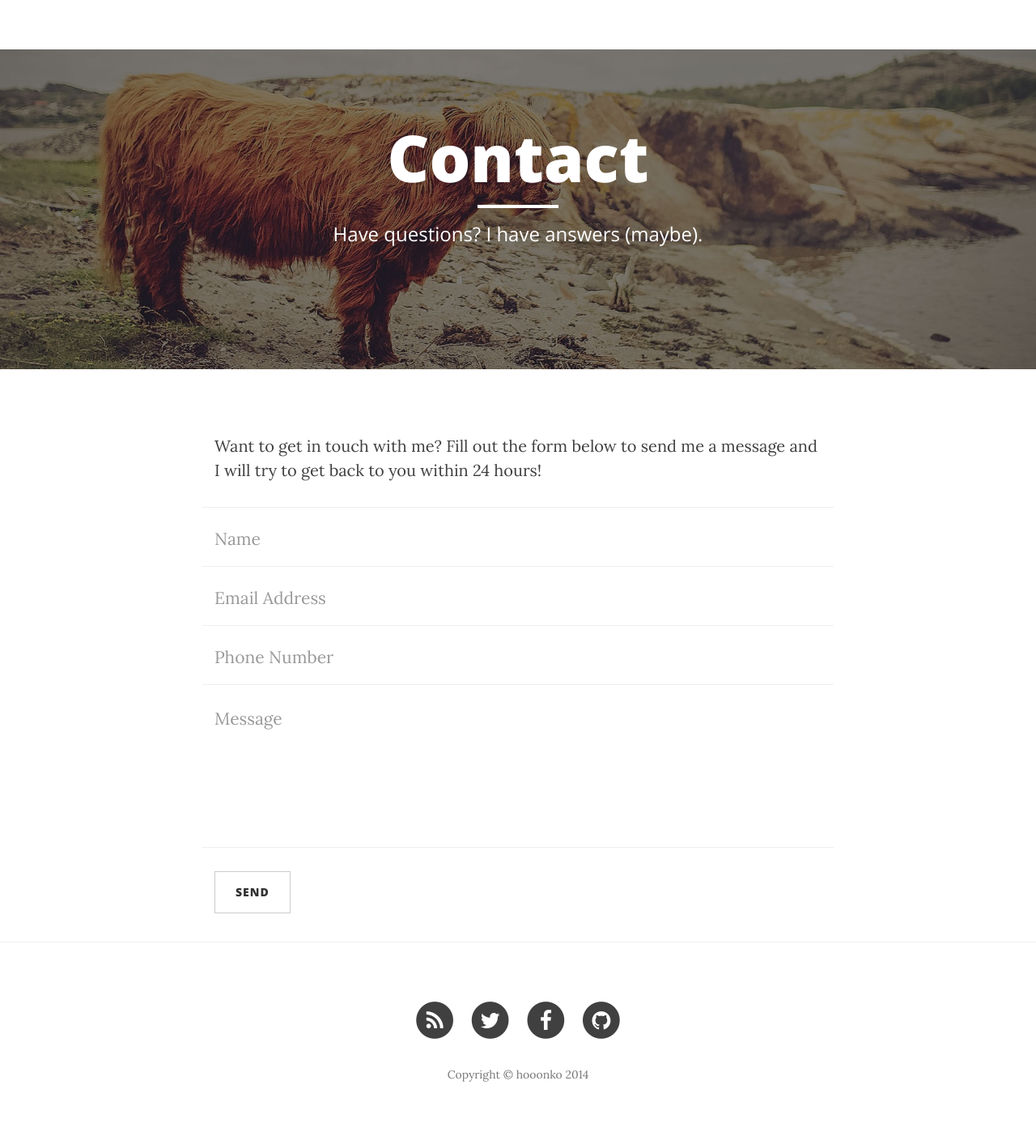
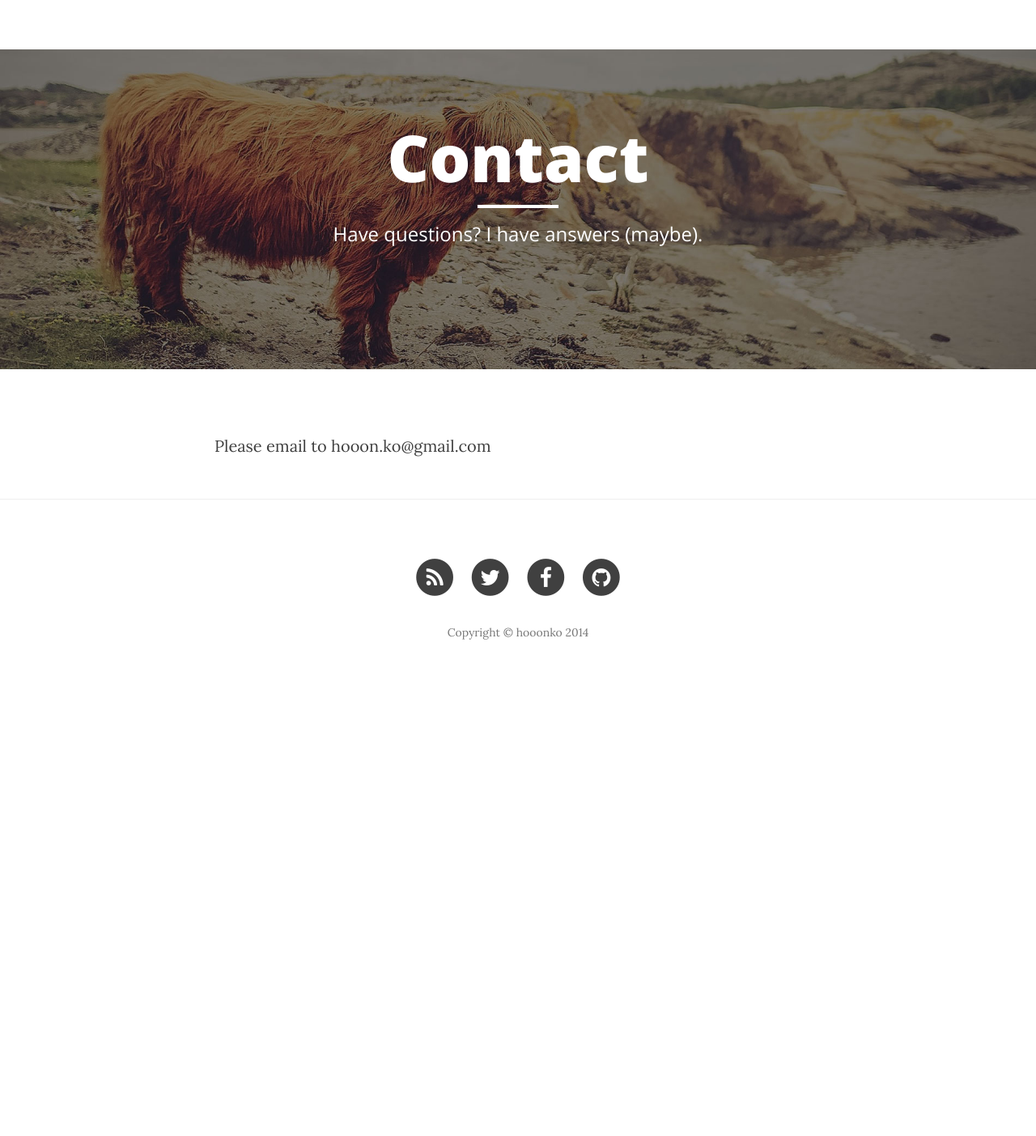
Before and after one commit to hooonko/hooonko.github.io, a Jekyll site: the page built from contact.html, in a window 1280 px wide. Shown: the whole page at 81% size. Built offline with Jekyll 4.4.1, drawn with Linux system fonts in a browser that asks for light colours; nearby versions of some CDN libraries; after the commit the page ends 900 px from its top, so only the background shows below that.

Commit message:
change domain setting and remove email form in contact

```diff
--- a/_config.yml
+++ b/_config.yml
@@ -3,7 +3,7 @@
 email: hooon.ko@gmail.com
 description: "hooonko's github io blog!"
 baseurl: ""
-url: "http://yourdomain.com"
+url: "http://hooonko.github.io"
 twitter_username: hooonko
 github_username:  hooonko
 facebook_username:  hooonko
--- a/contact.html
+++ b/contact.html
@@ -5,44 +5,4 @@
 header-img: "img/contact-bg.jpg"
 ---
 
-<p>Want to get in touch with me? Fill out the form below to send me a message and I will try to get back to you within 24 hours!</p>
-<!-- Contact Form - Enter your email address on line 19 of the mail/contact_me.php file to make this form work. -->
-<!-- WARNING: Some web hosts do not allow emails to be sent through forms to common mail hosts like Gmail or Yahoo. It's recommended that you use a private domain email address! -->
-<!-- NOTE: To use the contact form, your site must be on a live web host with PHP! The form will not work locally! -->
-<form name="sentMessage" id="contactForm" novalidate>
-    <div class="row control-group">
-        <div class="form-group col-xs-12 floating-label-form-group controls">
-            <label>Name</label>
-            <input type="text" class="form-control" placeholder="Name" id="name" required data-validation-required-message="Please enter your name.">
-            <p class="help-block text-danger"></p>
-        </div>
-    </div>
-    <div class="row control-group">
-        <div class="form-group col-xs-12 floating-label-form-group controls">
-            <label>Email Address</label>
-            <input type="email" class="form-control" placeholder="Email Address" id="email" required data-validation-required-message="Please enter your email address.">
-            <p class="help-block text-danger"></p>
-        </div>
-    </div>
-    <div class="row control-group">
-        <div class="form-group col-xs-12 floating-label-form-group controls">
-            <label>Phone Number</label>
-            <input type="tel" class="form-control" placeholder="Phone Number" id="phone" required data-validation-required-message="Please enter your phone number.">
-            <p class="help-block text-danger"></p>
-        </div>
-    </div>
-    <div class="row control-group">
-        <div class="form-group col-xs-12 floating-label-form-group controls">
-            <label>Message</label>
-            <textarea rows="5" class="form-control" placeholder="Message" id="message" required data-validation-required-message="Please enter a message."></textarea>
-            <p class="help-block text-danger"></p>
-        </div>
-    </div>
-    <br>
-    <div id="success"></div>
-    <div class="row">
-        <div class="form-group col-xs-12">
-            <button type="submit" class="btn btn-default">Send</button>
-        </div>
-    </div>
-</form>
+<p>Please email to hooon.ko@gmail.com</p>
```
